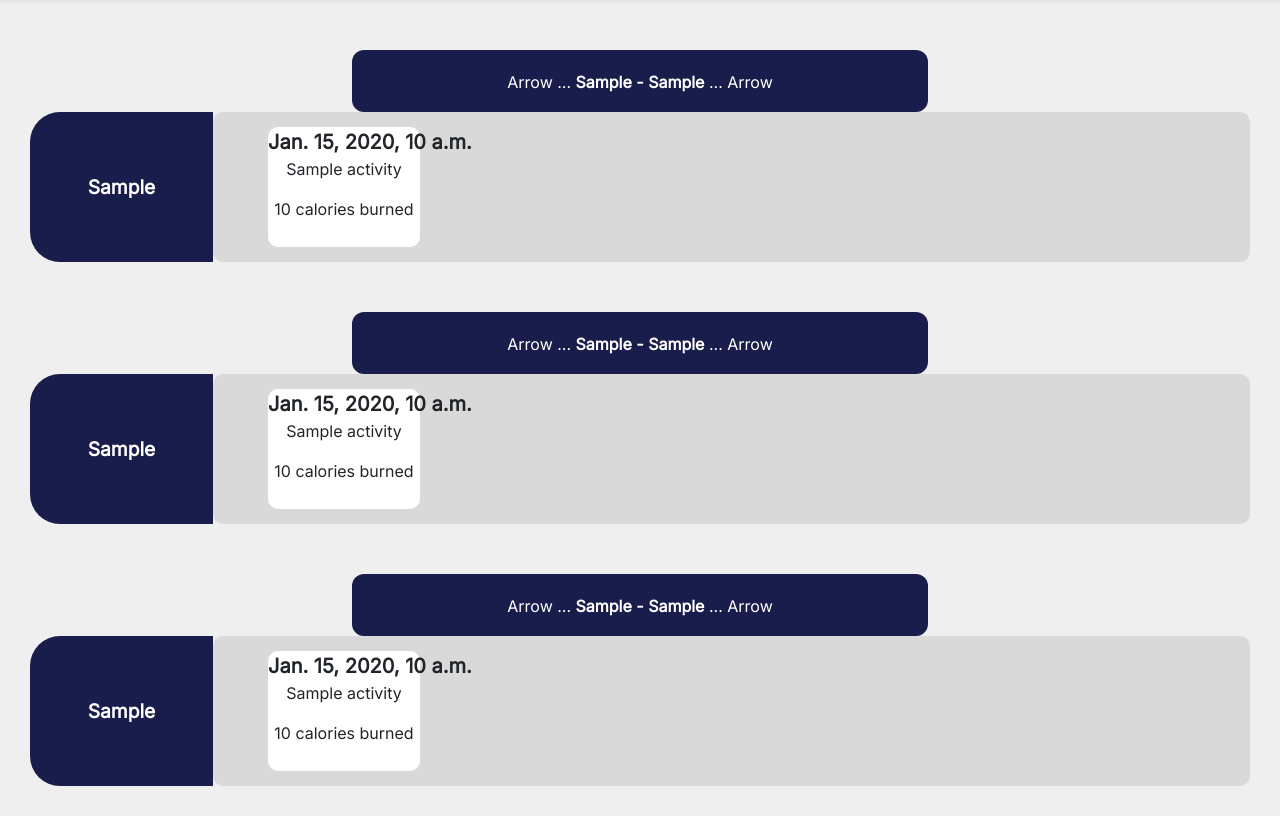
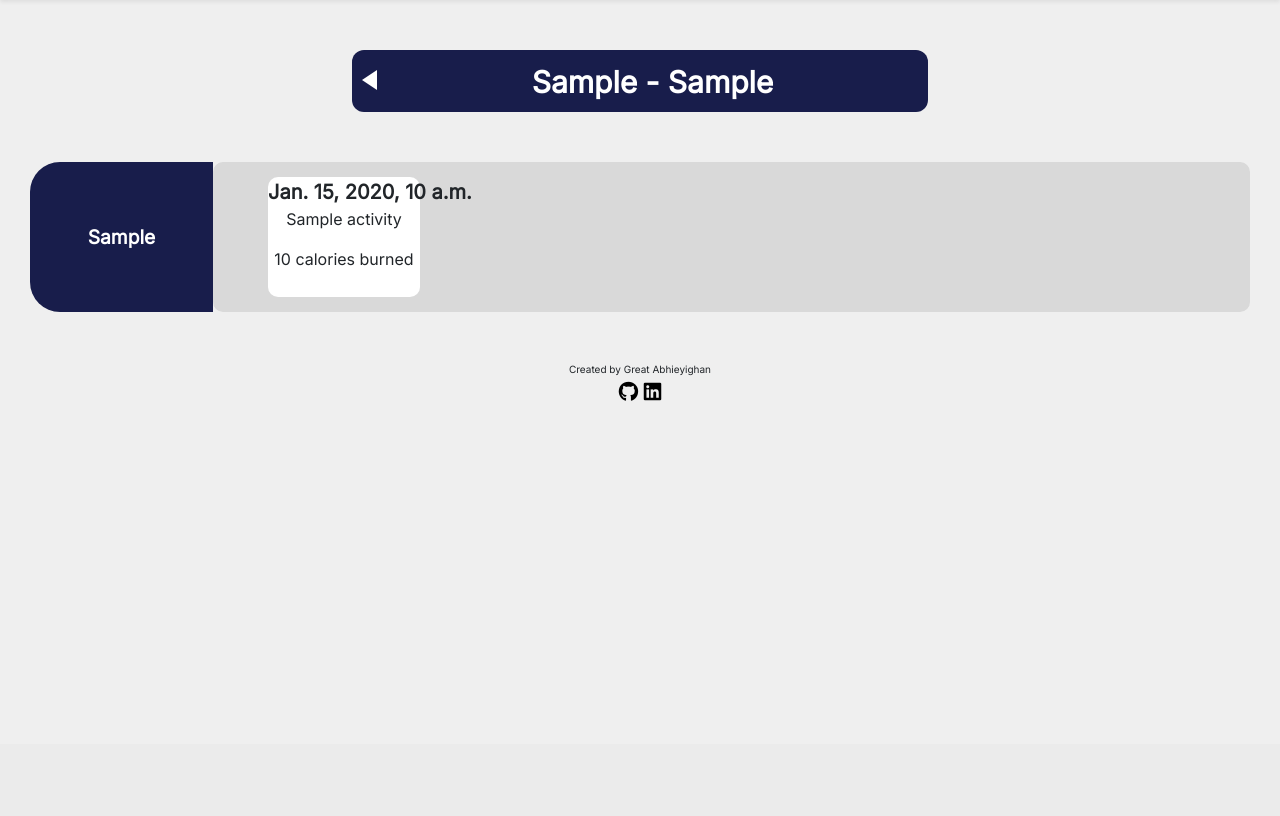
Before and after one commit to great754/PushProgress, a Django app: template tracker/templates/tracker/logs.html in a window 1280 px wide. Shown: the part 56-872 px from the top of the page. After the commit the page ends 457 px from the top, so only its background shows below. Run offline with Django 3.2, Linux system fonts and the light colour scheme; the template is opened without the code that fills it: most values are stand-ins (such as "Sample title", 1, 10 or a date in 2020); some libraries are stand-ins or nearby versions.

Commit message:
finished the little popup boxes, just have to design the finished account page tomorrow

```diff
--- a/tracker/static/tracker/logs.js
+++ b/tracker/static/tracker/logs.js
@@ -1,4 +1,25 @@
 document.addEventListener("DOMContentLoaded", () => {
+    let page = 3;
+    document.querySelector('#arrow-right-1').style.display = 'none';
+    document.querySelector('#arrow-left-1').addEventListener("click", () => {
+        document.querySelector('#week1').style.display = 'none';
+        document.querySelector('#week2').style.display = 'block';
+    })
+    document.querySelector('#arrow-left-2').addEventListener("click", () => {
+        document.querySelector('#week2').style.display = 'none';
+        document.querySelector('#week3').style.display = 'block';
+    })
+    document.querySelector('#arrow-left-3').style.display = 'none';
+    document.querySelector('#arrow-right-2').addEventListener("click", () => {
+        document.querySelector('#week1').style.display = 'block';
+        document.querySelector('#week2').style.display = 'none';
+    })
+    document.querySelector('#arrow-right-3').addEventListener("click", () => {
+        document.querySelector('#week3').style.display = 'none';
+        document.querySelector('#week2').style.display = 'block';
+    })
+
+
     const first = document.querySelector('.week-log');
     const logs = first.querySelectorAll('.entry');
     if (logs.length < 1) {
--- a/tracker/static/tracker/styles.css
+++ b/tracker/static/tracker/styles.css
@@ -263,6 +263,11 @@ body {
     -moz-transform: scale(1.5);
 }
 
+.date-text {
+    margin: auto;
+    font-size:30px;;
+}
+
 .date-bar {
     width: 45%;
     height: 62px;
@@ -273,14 +278,30 @@ body {
     border-radius: 12px;
     color: white;
     text-align: center;
+    display: flex;
+    margin-bottom: 50px;
 }
 
-.left-arrow {
+.arrow-left {
     width: 0;
     height: 0;
+    border-top: 10px solid transparent;
     border-bottom: 10px solid transparent;
-    border-right: 10px solid transparent;
-    border-top: 10px solid #FFFFFF;
+    border-right: 15px solid rgb(255, 255, 255);
+    cursor: pointer;
+    margin-top: 20px;
+    margin-left: 10px;
+}
+
+.arrow-right {
+    width: 0;
+    height: 0;
+    border-top: 10px solid transparent;
+    border-bottom: 10px solid transparent;
+    border-left: 15px solid white;
+    margin-top: 20px;
+    margin-right: 10px;
+    cursor: pointer;
 }
 
 
@@ -377,3 +398,26 @@ body {
     transform: scale(1.05);
     background-color: rgb(130, 130, 130);
 }
+
+.delete-entry i {
+    color: red;
+    transition: color 0.3s ease;
+}
+
+.delete-entry:hover i {
+    color: rgb(0, 0, 0);
+}
+
+
+.cancel-entry:hover {
+    transform: scale(1.05);
+}
+
+.save-entry:hover {
+    transform: scale(1.05);
+}
+
+.close-button:hover {
+    background-color: rgba(128, 128, 128, 0.24);
+    border-radius: 50px;
+}
--- a/tracker/templates/tracker/layout.html
+++ b/tracker/templates/tracker/layout.html
@@ -37,6 +37,11 @@
                       <a class="dropdown-item" href="{% url 'activity' %}"style="border-down: 1px; border-style: solid;">Activity</a>
                       <a class="dropdown-item" href="{% url 'logfood' %}">Food</a>
                   </li>
+                  <li class="nav-item">
+                    <a class="nav-link" href="{% url 'logs' %}">
+                        <i class="fas fa-history" style="margin-right: 3px;"></i>Entries
+                    </a>
+                </li>
                 <li class="nav-item">
                     <a class="nav-link" href="{% url 'account' %}">
                         <i class="fas fa-user"></i> <strong>{{ user.username }}</strong>
@@ -69,4 +74,11 @@
         <script src="https://code.jquery.com/jquery-3.6.0.min.js"></script>
         <script src="https://stackpath.bootstrapcdn.com/bootstrap/4.5.2/js/bootstrap.bundle.min.js"></script>
     </body>
+    <div style="text-align: center; font-size: 10px; margin-top: 30px;">
+        Created by Great Abhieyighan
+    </div>
+    <div style="text-align: center; font-size: 20px;">
+        <a href="https://github.com/great754" style="color: black;"><i class="fab fa-github"></i></a>
+        <a href="https://www.linkedin.com/in/great754" style="color: black;"><i class="fab fa-linkedin"></i></a>
+    </div>
 </html>
--- a/tracker/templates/tracker/logs.html
+++ b/tracker/templates/tracker/logs.html
@@ -3,9 +3,11 @@
 {% block body %}
 <div id="hiddencsrf" style="display: none">{{csrf_token}}</div>
 
-<div>
+<div id="week1" style="margin-bottom: 50px;">
     <div class="date-bar">
-        <p style="padding-top: 20px;">Arrow ... <strong>{{week1.0.0}} - {{week1.0.1}}</strong> ... Arrow</p>
+        <div id="arrow-left-1" class="arrow-left"></div>
+        <p class="date-text" style="padding-top: 3px;"><strong>{{week1.0.0}} - {{week1.0.1}}</strong></p>
+        <div class="arrow-right" id="arrow-right-1"></div>
     </div>
     <div>
         {% for log in week1.1 %}
@@ -47,9 +49,11 @@
 </div>
 
 
-<div>
+<div id="week2" style="display: none">
     <div class="date-bar">
-        <p style="padding-top: 20px;">Arrow ... <strong>{{week2.0.0}} - {{week2.0.1}}</strong> ... Arrow</p>
+        <div id="arrow-left-2" class="arrow-left"></div>
+        <p class="date-text" style="padding-top: 3px;"><strong>{{week2.0.0}} - {{week2.0.1}}</strong></p>
+        <div class="arrow-right" id="arrow-right-2"></div>
     </div>
     <div>
         {% for log in week2.1 %}
@@ -90,9 +94,11 @@
     </div>
 </div>
 
-<div>
+<div id="week3" style="display: none">
     <div class="date-bar">
-        <p style="padding-top: 20px;">Arrow ... <strong>{{week3.0.0}} - {{week3.0.1}}</strong> ... Arrow</p>
+        <div id="arrow-left-3" class="arrow-left"></div>
+        <p class="date-text" style="padding-top: 3px;"><strong>{{week3.0.0}} - {{week3.0.1}}</strong></p>
+        <div class="arrow-right" id="arrow-right-3"></div>
     </div>
     <div>
         {% for log in week3.1 %}
@@ -135,29 +141,55 @@
 
 
 <div class="food-popup popup-overlay" id="popupOverlay">
-    <div class="edit-entry popup-content" style="width: 300px; height: 400px;">
-        <button class="close-entry close-button" id="food-closePopup">&times;</button>
-        Food: <input type="text" name="new-food" id="new-food">
-        Calories: <input type="number" name="new-food-calories" id="new-food-calories">
-        Protein: <input type="number" name="new-food-protein" id="new-food-protein">
-        Date: <input type="date" name="new-food-date" id="new-food-date">
-        Time: <input type="time" name="new-food-time" id="new-food-time">
-        <button class="delete-entry" id="food-delete-entry">Delete Entry</button>
-        <button class="cancel-entry" id="food-cancelPopup">Cancel</button>
-        <button class="save-entry" id="food-save-entry">Save</button>
+    <div class="edit-entry popup-content" style="width: 300px; height: 500px;">
+        <strong>Edit Food</strong><button class="close-entry close-button" id="food-closePopup" style="margin-left: 160px;">&times;</button>
+        <div style="font-weight: bold; margin-top: 9px;">Food</div>
+        <input type="text" name="new-food" id="new-food" class="text-box" style="width: 230px; margin-top: -1px; height: 50px;">
+        <div style="display: flex">
+            <div style="font-weight: bold;">Calories</div><div style="font-weight: bold; margin-left: 103px;">Protein</div>
+        </div>
+        <div style="display: flex">
+            <input type="number" name="new-food-calories" id="new-food-calories" class="text-box" style="width: 80px; margin-top: -1px; height: 50px; margin-right: 2px;"> <strong style="margin-top: 12px;">kcal</strong>
+            <input type="number" name="new-food-protein" id="new-food-protein" class="text-box" style="width: 80px; margin-top: -1px; height: 50px; margin-left: 50px; margin-right: 2px;"><strong style="margin-top: 12px;">g</strong>
+        </div>
+        <div style="font-weight: bold">Date</div>
+        <input type="date" name="new-food-date" id="new-food-date" class="text-box" style="width: 140px; margin-top: -1px; height: 50px;">
+        <div style="font-weight: bold">Time</div>
+        <input type="time" name="new-food-time" id="new-food-time" class="text-box" style="width: 140px; margin-top: -1px; height: 50px;">
+        <div style="text-align: center;">
+            <button class="delete-entry" id="food-delete-entry"
+            style="border-style: none; background-color: transparent;"><i class="fas fa-trash"></i></button>
+        </div>
+        <div style="display: flex; justify-content: center;">
+            <button class="cancel-entry form-button" id="food-cancelPopup" style="width: 100px; background-color: gray; margin-right: 12px;">Cancel</button>
+        <button class="save-entry form-button" id="food-save-entry" class="form-button" style="width: 100px;">Save</button>
+        </div>
     </div>
 </div>
 
 <div class="activity-popup popup-overlay" id="popupOverlay">
-    <div class="edit-entry popup-content" style="width: 300px; height: 400px;">
-        <button class="close-entry close-button" id="activity-closePopup">&times;</button>
-        Activity: <input type="text" name="new-activity" id="new-activity">
-        Calories burned: <input type="number" name="new-activity-calories" id="new-activity-calories">
-        Date: <input type="date" name="new-activity-date" id="new-activity-date">
-        Time: <input type="time" name="new-activity-time" id="new-activity-time">
-        <button class="delete-entry" id="activity-delete-entry">Delete Entry</button>
-        <button class="cancel-entry" id="activity-cancelPopup">Cancel</button>
-        <button class="save-entry" id="activity-save-entry">Save</button>
+    <div class="edit-entry popup-content" style="width: 300px; height: 500px;">
+        <strong style="margin-right: 135px;">Edit Activity</strong><button class="close-entry close-button" id="activity-closePopup">&times;</button>
+        <div style="font-weight: bold; margin-top: 9px;">Activity</div>
+        <div>
+            <input type="text" name="new-activity" id="new-activity" class="text-box" style="width: 230px; margin-top: -1px; height: 50px;">
+        </div>
+        <div style="font-weight: bold;">Calories</div>
+        <input type="number" name="new-activity-calories" id="new-activity-calories" class="text-box"
+        style="width: 80px; margin-top: -1px; height: 50px; margin-right: 2px;">
+        <strong style="margin-top: 12px;">kcal</strong>
+        <div style="font-weight: bold">Date</div>
+        <input type="date" name="new-activity-date" id="new-activity-date" class="text-box" style="width: 140px; margin-top: -1px; height: 50px;">
+        <div style="font-weight: bold">Time</div>
+        <input type="time" name="new-activity-time" id="new-activity-time" class="text-box" style="width: 140px; margin-top: -1px; height: 50px;">
+        <div style="text-align: center;">
+            <button class="delete-entry" id="activity-delete-entry"
+            style="border-style: none; background-color: transparent;"><i class="fas fa-trash"></i></button>
+        </div>
+        <div style="display: flex; justify-content: center;">
+            <button class="cancel-entry form-button" id="activity-cancelPopup" style="width: 100px; background-color: gray; margin-right: 12px;">Cancel</button>
+            <button class="save-entry form-button" id="activity-save-entry" class="form-button" style="width: 100px;">Save</button>
+        </div>
     </div>
 </div>
 
--- a/tracker/templates/tracker/set.html
+++ b/tracker/templates/tracker/set.html
@@ -34,7 +34,7 @@
         </div>
         <div style="margin-top: 20px; margin-bottom: 20px;">
             {% for choice in choices %}
-            <div style="text-align: left; font-size: 15px;">
+            <div style="text-align: left; font-size: 15px; margin-left: 70px;">
                 <input id="{{choice}}" class="checkboxes" type="checkbox" name="goal" value="{{choice}}"> &nbsp; {{choice}}
             </div>
             {% endfor %}
```
